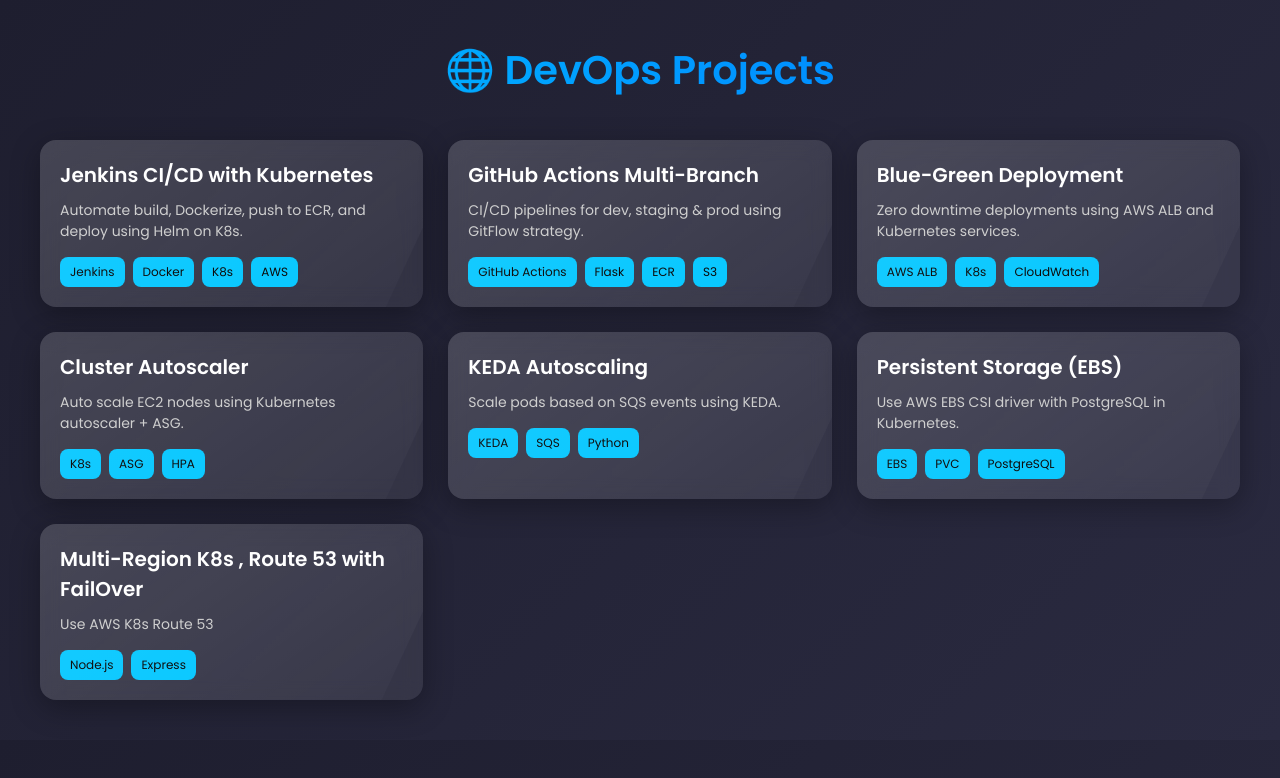
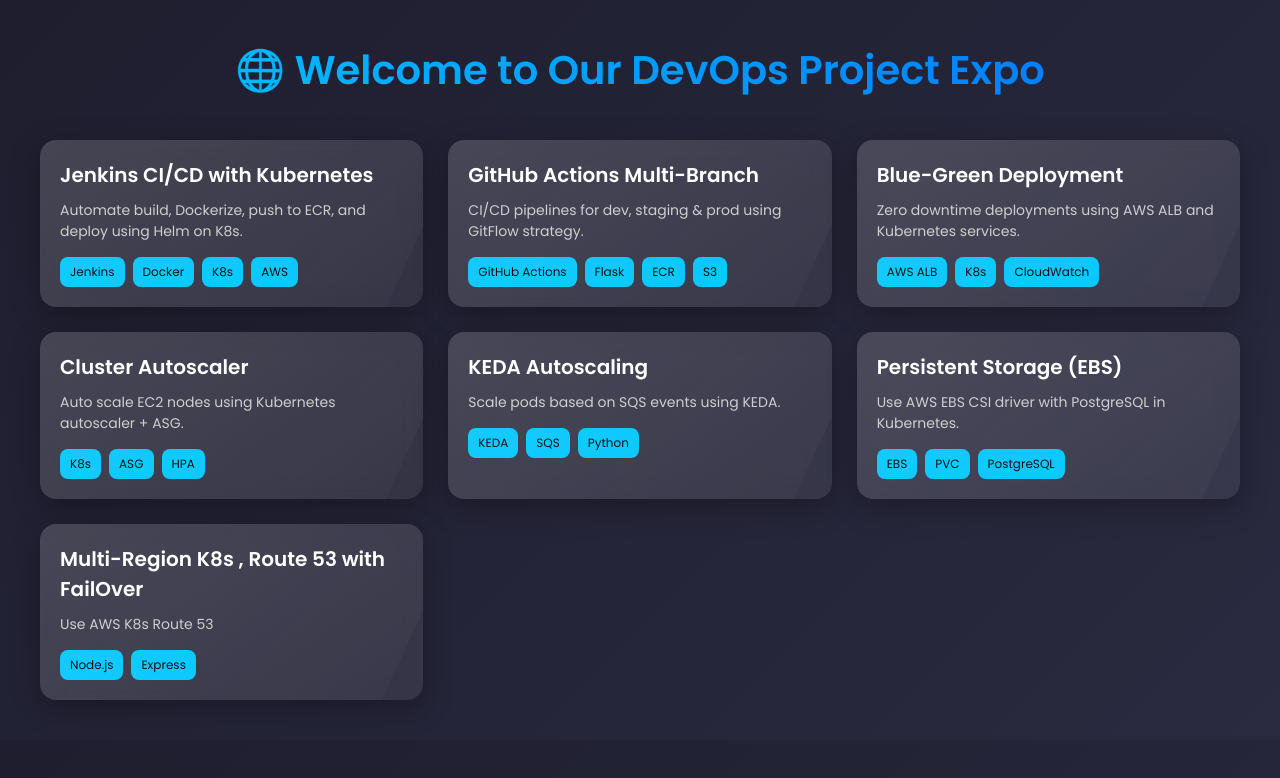
Before and after one commit to lvarshitha7/k8s-cluster-autoscaler, a website: page public/index.html in a window 1280 px wide. Drawn offline with Linux system fonts and the light colour scheme.

Commit message:
Update index.html

```diff
--- a/public/index.html
+++ b/public/index.html
@@ -113,7 +113,7 @@
 </head>
 <body>
 
-<h1>🌐 DevOps Projects</h1>
+<h1>🌐 Welcome to Our DevOps Project Expo </h1>
 
 <div class="projects">
 
```
